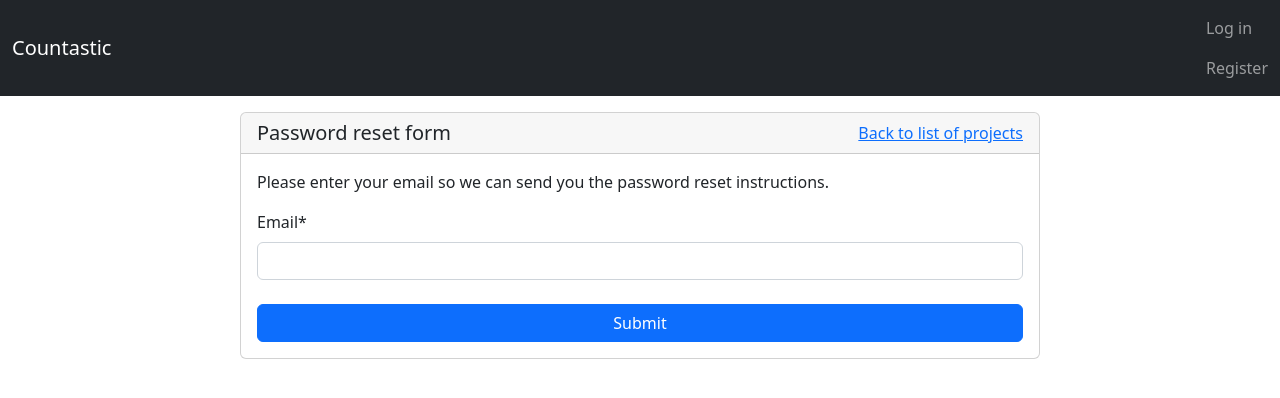
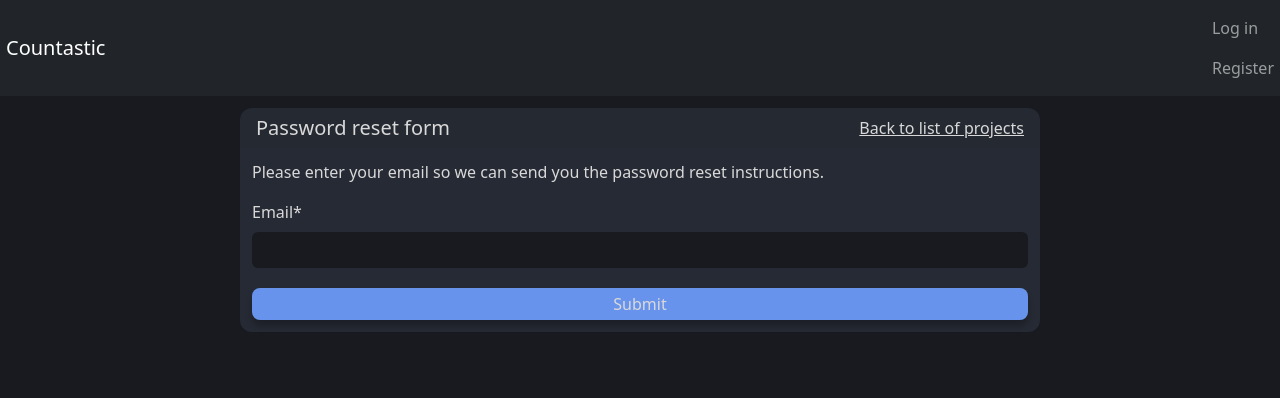
Before and after one commit to twidi/quantifier, a Django app: page /accounts/password_reset/ in a window 1280 px wide. Shown: the top 398 px of the page. Run offline with Django 4.2, Linux system fonts and the light colour scheme; style sheets or scripts are compiled from the project's sources; parts of the project's set-up code (start-up, migrations or seed data) failed here and were passed over; some libraries are stand-ins or nearby versions.

Commit message:
Base of our theme

```diff
--- a/core/static/core/scss/bs-addons.scss
+++ b/core/static/core/scss/bs-addons.scss
@@ -26,6 +26,21 @@
 .opacity-5 { opacity: 0.05; }
 
 
+.w-05 { width: 0.5rem !important; }
+.h-05 { height: 0.5rem !important; }
+@for $i from 1 through 10 {
+    .w-#{$i} { width: #{$i}rem !important; }
+    .h-#{$i} { height: #{$i}rem !important; }
+    .w-min-#{$i} { min-width: #{$i}em !important; }
+    .w-min-r#{$i} { min-width: #{$i}rem !important; }
+    .w-max-#{$i} { max-width: #{$i}em !important; }
+    .w-max-r#{$i} { max-width: #{$i}rem !important; }
+}
+.w-min-r20 { min-width: 20rem !important; }
+.w-max-r20 { max-width: 20rem !important; }
+.w-min-r50 { min-width: 50rem !important; }
+.w-max-r50 { max-width: 50rem !important; }
+
 .bg-white-5 { background-color: rgba(255, 255, 255, 0.05); }
 .bg-white-10 { background-color: rgba(255, 255, 255, 0.1); }
 .bg-white-25 { background-color: rgba(255, 255, 255, 0.2); }
--- a/core/static/core/scss/bs-override.scss
+++ b/core/static/core/scss/bs-override.scss
@@ -17,6 +17,7 @@
     --bs-spacer-4: 1.5rem; // 24px
     --bs-spacer-5: 2rem;   // 36px
     --bs-spacer-6: 3rem;   // 48px
+    --bs-spacer-7: 4rem;   // 72px
 
     --fs-1: calc(1.375rem + 1.5vw);
     --fs-2: calc(1.325rem + .9vw);
@@ -117,49 +118,49 @@ form:last-child, p:last-child {
     margin-bottom: 0;
 }
 
-@for $i from 0 through 6 {
+@for $i from 0 through 7 {
     .gap-#{$i} { gap: var(--bs-spacer-#{$i}) !important; }
 }
-@for $i from 0 through 6 {
+@for $i from 0 through 7 {
     .p-#{$i} { padding: var(--bs-spacer-#{$i}) !important; }
 }
-@for $i from 0 through 6 {
+@for $i from 0 through 7 {
     .px-#{$i} { padding-right: var(--bs-spacer-#{$i}) !important; padding-left: var(--bs-spacer-#{$i}) !important; }
 }
-@for $i from 0 through 6 {
+@for $i from 0 through 7 {
     .py-#{$i} { padding-top: var(--bs-spacer-#{$i}) !important; padding-bottom: var(--bs-spacer-#{$i}) !important; }
 }
-@for $i from 0 through 6 {
+@for $i from 0 through 7 {
     .ps-#{$i} { padding-left: var(--bs-spacer-#{$i}) !important; }
 }
-@for $i from 0 through 6 {
+@for $i from 0 through 7 {
     .pe-#{$i} { padding-right: var(--bs-spacer-#{$i}) !important; }
 }
-@for $i from 0 through 6 {
+@for $i from 0 through 7 {
     .pt-#{$i} { padding-top: var(--bs-spacer-#{$i}) !important; }
 }
-@for $i from 0 through 6 {
+@for $i from 0 through 7 {
     .pb-#{$i} { padding-bottom: var(--bs-spacer-#{$i}) !important; }
 }
-@for $i from 0 through 6 {
+@for $i from 0 through 7 {
     .m-#{$i} { margin: var(--bs-spacer-#{$i}) !important; }
 }
-@for $i from 0 through 6 {
+@for $i from 0 through 7 {
     .mx-#{$i} { margin-right: var(--bs-spacer-#{$i}) !important; margin-left: var(--bs-spacer-#{$i}) !important; }
 }
-@for $i from 0 through 6 {
+@for $i from 0 through 7 {
     .my-#{$i} { margin-top: var(--bs-spacer-#{$i}) !important; margin-bottom: var(--bs-spacer-#{$i}) !important; }
 }
-@for $i from 0 through 6 {
+@for $i from 0 through 7 {
     .ms-#{$i} { margin-left: var(--bs-spacer-#{$i}) !important; }
 }
-@for $i from 0 through 6 {
+@for $i from 0 through 7 {
     .me-#{$i} { margin-right: var(--bs-spacer-#{$i}) !important; }
 }
-@for $i from 0 through 6 {
+@for $i from 0 through 7 {
     .mt-#{$i} { margin-top: var(--bs-spacer-#{$i}) !important; }
 }
-@for $i from 0 through 6 {
+@for $i from 0 through 7 {
     .mb-#{$i} { margin-bottom: var(--bs-spacer-#{$i}) !important; }
 }
 @for $i from 1 through 6 {
--- a/core/static/core/scss/main.scss
+++ b/core/static/core/scss/main.scss
@@ -26,7 +26,6 @@ body > nav:first-of-type {
 }
 
 #date-interval-selector {
-    color: var(--bs-navbar-active-color);
     + .dropdown-menu {
         width: max-content;
     }
--- /dev/null
+++ b/core/static/core/scss/theme.scss
@@ -0,0 +1,131 @@
+@import "variables";
+
+:root {
+
+    --bs-color-rgb: 217, 217, 217;
+    --bs-color: rgb(var(--bs-body-color-rgb));
+    --bs-link-hover-color: inherit;
+
+    --bs-body-color-rgb: var(--bs-color-rgb);
+    --bs-body-color: rgb(var(--bs-body-color-rgb));
+    --bs-body-bg-rgb: 24, 26, 32;
+    --bs-body-bg: rgb(var(--bs-body-bg-rgb));
+
+    --bs-primary-rgb: 103, 147, 237;
+    --bs-secondary-rgb: 194, 95, 255;
+    --bs-success-rgb: 164, 228, 144;
+    --bs-info-rgb: 23, 162, 184;
+    --bs-warning-rgb: 214, 136, 64;
+    --bs-danger-rgb: 237, 108, 108;
+
+    --bs-primary: rgb(var(--bs-primary-rgb));
+    --bs-secondary: rgb(var(--bs-secondary-rgb));
+    --bs-success: rgb(var(--bs-success-rgb));
+    --bs-info: rgb(var(--bs-info-rgb));
+    --bs-warning: rgb(var(--bs-warning-rgb));
+    --bs-danger: rgb(var(--bs-danger-rgb));
+
+    --bs-link-color: var(--bs-body-color);
+
+    --bs-muted-color-rgb: 127, 126, 140;
+    --bs-muted-color: rgb(var(--bs-muted-color-rgb));
+
+    --bs-content-bg-rgb: 38, 42, 52;
+    --bs-content-bg: rgb(var(--bs-content-bg-rgb));
+
+    //--bs-font-sans-serif: system-ui, -apple-system, "Segoe UI", Roboto, "Helvetica Neue", "Noto Sans", "Liberation Sans", Arial, sans-serif, "Apple Color Emoji", "Segoe UI Emoji", "Segoe UI Symbol", "Noto Color Emoji";
+    //--bs-font-monospace: SFMono-Regular, Menlo, Monaco, Consolas, "Liberation Mono", "Courier New", monospace;
+    //--bs-body-font-family: var(--bs-font-sans-serif);
+
+    --bs-spacer-1: .25rem;  // 4px
+    --bs-spacer-2: .5rem;   // 8px
+    --bs-spacer-3: .75rem;  // 12px
+    --bs-spacer-4: 1rem;    // 16px
+    --bs-spacer-5: 1.25rem; // 20px
+    --bs-spacer-6: 1.5rem;  // 24px
+    --bs-spacer-7: 2rem;    // 32px
+
+    --fs-1: 1.5rem;   // 24px
+    --fs-2: 1.25rem;  // 20px
+    --fs-3: 1.125rem; // 18px
+    --fs-4: 1rem;     // 16px
+    --fs-5: 0.875rem; // 14px
+    --fs-6: 0.75rem;  // 12px
+
+    &, .card {
+        --bs-card-bg-rgb: var(--bs-content-bg-rgb);
+        --bs-card-bg: var(--bs-content-bg);
+
+        --bs-card-spacer: var(--bs-spacer-3);
+        --bs-card-spacer-x: var(--bs-card-spacer);
+        --bs-card-spacer-y: var(--bs-card-spacer);
+        --bs-card-title-spacer-y: 0rem;
+
+        --bs-card-border-width: 0px;
+        --bs-card-border-radius: var(--bs-card-spacer);
+        --bs-card-inner-border-radius: calc(var(--bs-card-border-radius) - 1px);
+        --bs-card-box-shadow: 0px 2px 2px rgba(0, 0, 0, 0.25);
+    }
+
+    .btn {
+        line-height: 1;
+        --btn-size: var(--bs-spacer-4);
+        --bs-btn-padding-x: var(--bs-spacer-3);
+        --bs-btn-padding-y: var(--bs-spacer-2);
+        --bs-btn-color: var(--bs-color);
+        --bs-btn-border-width: 0px;
+        --bs-btn-border-radius: calc(var(--btn-size) / 2);
+        --bs-btn-box-shadow: 0px 4px 4px rgba(0, 0, 0, 0.25);
+        --bs-btn-focus-box-shadow: 0px 4px 4px rgba(0, 0, 0, 0.125);
+
+        &-primary {
+            --bs-btn-color: var(--bs-color);
+            --bs-btn-bg: var(--bs-primary);
+            --bs-btn-hover-color: var(--bs-btn-color);
+            --bs-btn-hover-bg: var(--bs-btn-bg);
+            --bs-btn-active-color: var(--bs-btn-color);
+            --bs-btn-active-bg: var(--bs-btn-bg);
+            --bs-btn-disabled-color: var(--bs-btn-color);
+            --bs-btn-disabled-bg: var(--bs-btn-bg);
+        }
+
+        &-secondary {
+            --bs-btn-color: var(--bs-color);
+            --bs-btn-bg: var(--bs-secondary);
+            --bs-btn-hover-color: var(--bs-btn-color);
+            --bs-btn-hover-bg: var(--bs-btn-bg);
+            --bs-btn-active-color: var(--bs-btn-color);
+            --bs-btn-active-bg: var(--bs-btn-bg);
+            --bs-btn-disabled-color: var(--bs-btn-color);
+            --bs-btn-disabled-bg: var(--bs-btn-bg);
+        }
+
+    }
+
+    form, .select2-container--bootstrap-5 {
+        --bs-form-control-border-width: 0px;
+    }
+
+    .flatpickr-calendar {
+        --fpc-color: var(--bs-color);
+        --fpc-bg: var(--bs-content-bg);
+    }
+
+    .container, .container-fluid, .container-lg, .container-md, .container-sm, .container-xl, .container-xxl {
+        --bs-gutter-x: var(--bs-spacer-3);
+    }
+
+}
+
+
+.limited-full-width {
+    max-width: 50rem;
+    margin: 0 auto;
+}
+
+.btn {
+    box-shadow: 0 6px 6px rgba(0, 0, 0, 0.25);
+    .input-group & {
+        box-shadow: 0 3px 3px rgba(0, 0, 0, 0.25);
+    }
+}
--- a/templates/base.html
+++ b/templates/base.html
@@ -21,6 +21,7 @@
     <link rel="stylesheet" href="{% sass_src "core/scss/main_components.scss" %}" />
     <link rel="stylesheet" href="{% sass_src "core/scss/components.scss" %}" />
     <link rel="stylesheet" href="{% sass_src "core/scss/main.scss" %}" />
+    <link rel="stylesheet" href="{% sass_src "core/scss/theme.scss" %}" />
     {% block head_end %}{% endblock %}
 </head>
 
```
